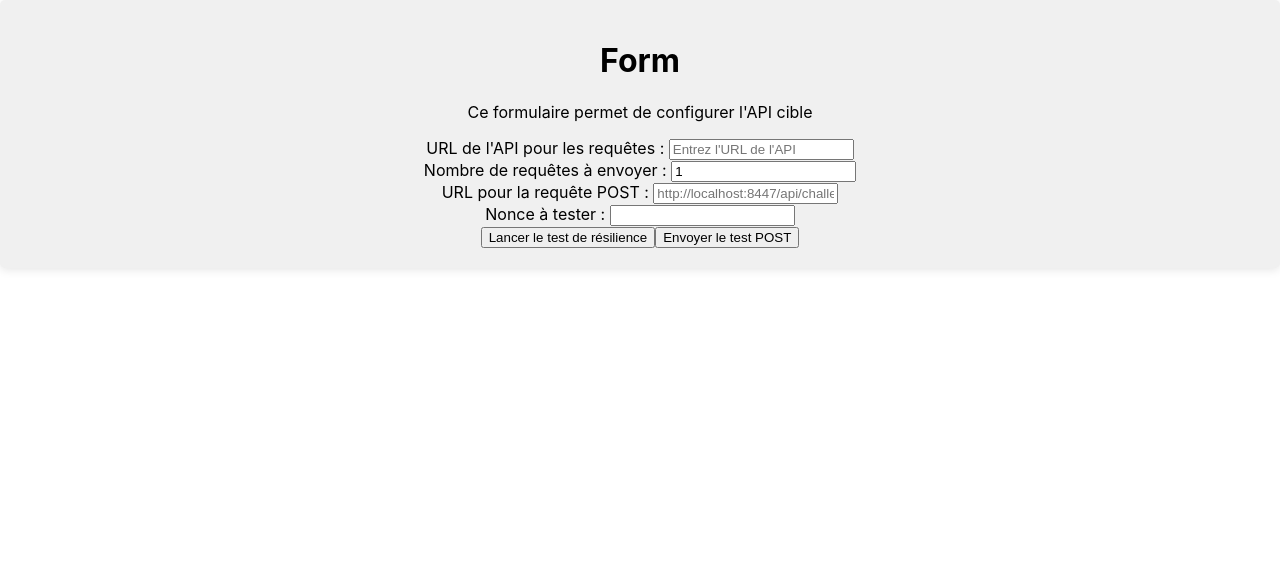
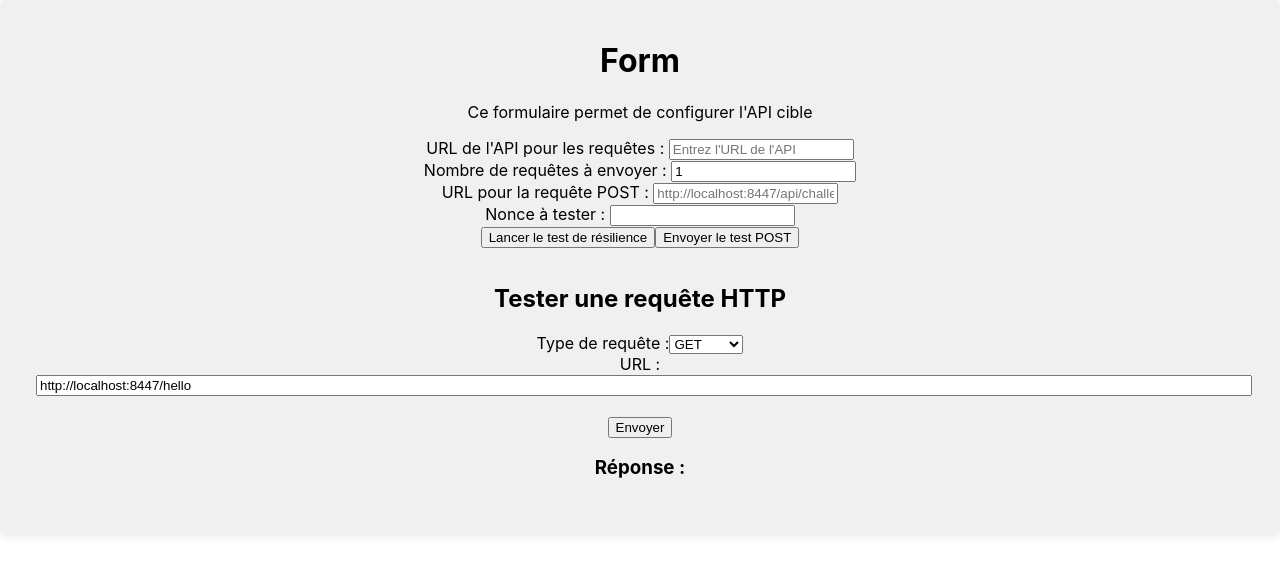
Before and after one commit to LucasPlebani/testeur-de-r-silience-d-API-, a React (Create React App) app in the folder resilience/: page / in a window 1280 px wide. Shown: the top 574 px of the page. Built offline with nearby package versions, Linux system fonts and the light colour scheme.

Commit message:
add dropdown and body json

```diff
--- /dev/null
+++ b/resilience/src/component/dropdownRequest.jsx
@@ -0,0 +1,88 @@
+import React, { useState } from "react";
+
+const RequestComponent = () => {
+  const [method, setMethod] = useState("GET");
+  const [url, setUrl] = useState("http://localhost:8447/hello");
+  const [jsonBody, setJsonBody] = useState("{}");
+  const [response, setResponse] = useState(null);
+  const [error, setError] = useState(null);
+
+  const handleRequest = async (e) => {
+    e.preventDefault();
+
+    const options = {
+      method: method,
+      headers: {
+        "Content-Type": "application/json",
+      },
+    };
+
+    if (method !== "GET" && method !== "DELETE") {
+      try {
+        options.body = JSON.stringify(JSON.parse(jsonBody));
+      } catch (err) {
+        setError("Invalid JSON body");
+        return;
+      }
+    }
+
+    try {
+      const res = await fetch(url, options);
+      const data = await res.json();
+      setResponse(data);
+      setError(null);
+    } catch (err) {
+      setError("Erreur lors de la requête : " + err.message);
+      setResponse(null);
+    }
+  };
+
+  return (
+    <div style={{ padding: "1rem" }}>
+      <h2>Tester une requête HTTP</h2>
+      <form onSubmit={handleRequest}>
+        <label>
+          Type de requête :
+          <select value={method} onChange={(e) => setMethod(e.target.value)}>
+            <option value="GET">GET</option>
+            <option value="POST">POST</option>
+            <option value="PUT">PUT</option>
+            <option value="DELETE">DELETE</option>
+          </select>
+        </label>
+        <br />
+
+        <label>
+          URL :
+          <input
+            type="text"
+            value={url}
+            onChange={(e) => setUrl(e.target.value)}
+            style={{ width: "100%" }}
+          />
+        </label>
+        <br />
+
+        {(method === "POST" || method === "PUT") && (
+          <label>
+            JSON Body :
+            <textarea
+              rows={8}
+              style={{ width: "100%" }}
+              value={jsonBody}
+              onChange={(e) => setJsonBody(e.target.value)}
+            />
+          </label>
+        )}
+        <br />
+        <button type="submit">Envoyer</button>
+      </form>
+
+      <h3>Réponse :</h3>
+      {error && <pre style={{ color: "red" }}>{error}</pre>}
+      {response && <pre>{JSON.stringify(response, null, 2)}</pre>}
+    </div>
+  );
+};
+
+export default RequestComponent;
--- a/resilience/src/component/form.jsx
+++ b/resilience/src/component/form.jsx
@@ -1,6 +1,7 @@
 import React from "react";
 import "./style/form.css";
 import Button from "./button.jsx";
+import DropdownRequest from "./dropdownRequest.jsx";
 
 function Form() {
   const [apiUrl, setApiUrl] = React.useState("");
@@ -68,6 +69,8 @@ function Form() {
         postUrl={postUrl}
         nonceToTest={nonceToTest}
       />
+      <DropdownRequest />
+
     </div>
   );
 }
```
Also changed, not shown: resilience/src/component/nonceBodyComponent.jsx (added, +11 -0 lines), 1 other file (tests, documents, lock files or other folders).
